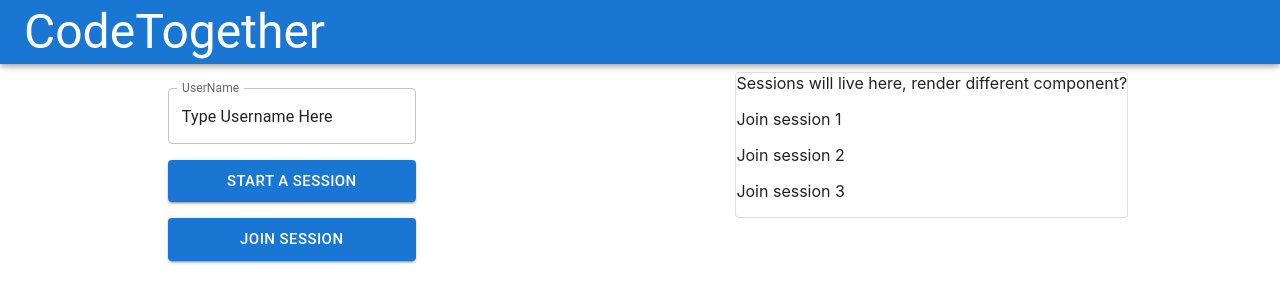
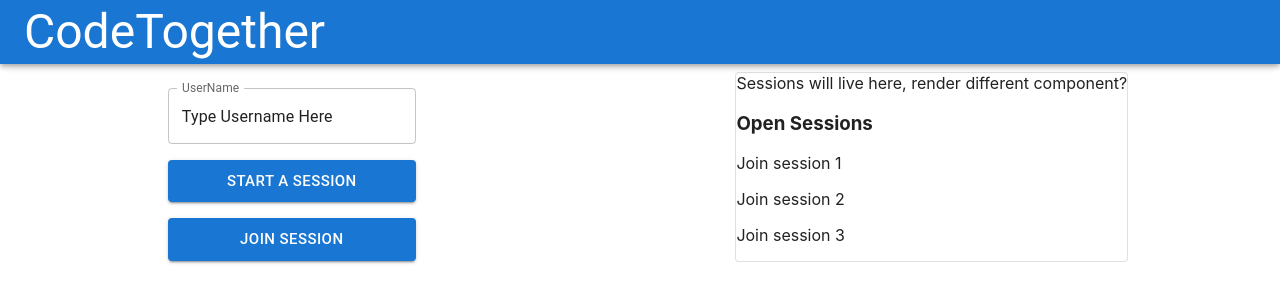
Before and after one commit to CodeTogetherPlatform/CodeTogether, a React (Create React App) app: page /programmingpage in a window 1280 px wide. Shown: the top 302 px of the page. Built offline with nearby package versions, Linux system fonts and the light colour scheme; the HTML template or start-up script is replaced by a standard one.

Commit message:
added styling to landing page Co-authored-by: Mariah 76408932+MariahTali@users.noreply.github.com Co-authored-by: Patrick 92654334+flyingwolf1701@users.noreply.github.com Co-authored-by: Yuki 93238813+nukiyaka@users.noreply.github.com

```diff
--- a/src/pages/LandingPage.tsx
+++ b/src/pages/LandingPage.tsx
@@ -8,18 +8,19 @@ type LandingPageComponent = (props: LandingPageProps) => JSX.Element;
 
 export const LandingPage: LandingPageComponent = () => {
   return (
-    <div style={{maxWidth: '100%'}}>
+    <div style={{maxHeight:'100%', maxWidth: '100%'}}>
 
-    <Box style={{display: 'flex', justifyContent: 'space-around'  }} >
+    <Box style={{display: 'flex', justifyContent: 'space-around', }} >
 
 
-      <Box sx={{display: 'flex', flexDirection:'column', justifyContent: 'space-around', p: 1, m: 1, }}>
+      <Box sx={{display: 'flex', flexDirection:'column', justifyContent: 'space-around', p: 1, m: 1, maxHeight:'100%' }}>
         <TextField sx={{m:1}} label='UserName' variant='outlined' defaultValue={'Type Username Here'}></TextField>
         <Button sx={{m:1}} variant="contained" size="large">Start A Session</Button>
         <Button sx={{m:1}}variant="contained" size="large">Join Session</Button>
       </Box>
       <Box sx={{m:1}}>
       <Card variant="outlined">Sessions will live here, render different component?
+      <h3>Open Sessions</h3>
         <p>Join session 1</p>
         <p>Join session 2</p>
         <p>Join session 3</p>
```
